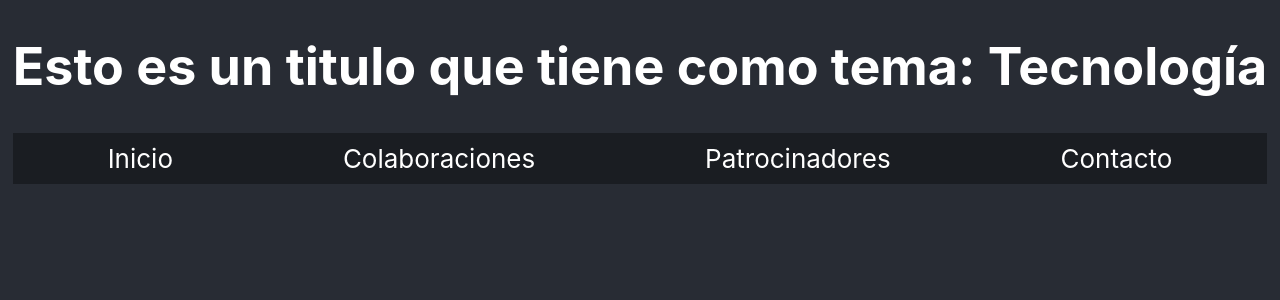
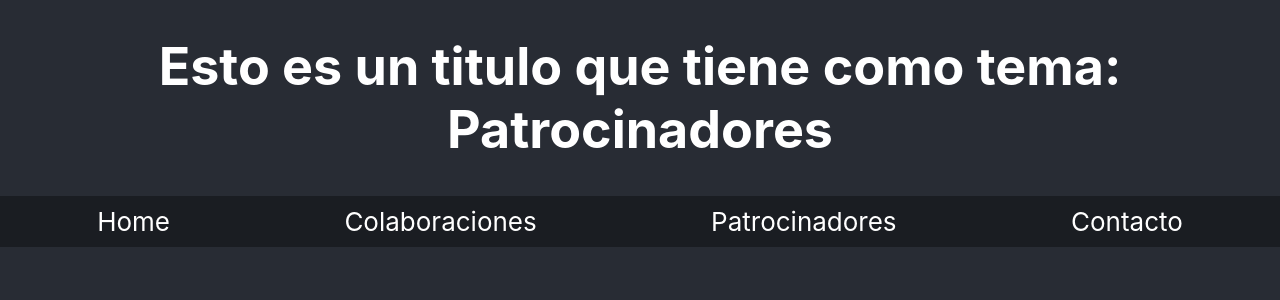
Before and after one commit to germany900/reactpruebagerman, a React (Create React App) app: page /topics in a window 1280 px wide. Shown: the top 300 px of the page. Built offline with nearby package versions, Linux system fonts and the light colour scheme.

Commit message:
Adding react-router-dom and create pages and navigation

```diff
--- a/package.json
+++ b/package.json
@@ -5,6 +5,7 @@
   "dependencies": {
     "react": "^16.10.2",
     "react-dom": "^16.10.2",
+    "react-router-dom": "^5.1.2",
     "react-scripts": "3.2.0"
   },
   "scripts": {
--- a/src/App.js
+++ b/src/App.js
@@ -1,14 +1,24 @@
 import React from 'react';
 import './App.css';
-import Encabezado from './components/Encabezado';
+import { BrowserRouter as Router, Route, Switch} from "react-router-dom";
+import Home from './pages/Home';
+import Contacto from './pages/Contacto';
+import Patrocinadores from './pages/Patrocinadores';
+import Contribuciones from './pages/Contribuciones'
+
 
 function App() {
   return (
-    <div className="App">
-      <header className="App-header">
-        <Encabezado tema={"Tecnología"} />
-      </header>
-    </div>
+    <Router>
+      <div className="App">
+        <Switch>
+          <Route exact path="/" component={Home} />
+          <Route path="/contacto" component={Contacto} />
+          <Route path="/topics" component={Patrocinadores} />
+          <Route path="/contribition" component={Contribuciones} />
+        </Switch>
+      </div>
+    </Router>
   );
 }
 
--- a/src/components/Navegacion.js
+++ b/src/components/Navegacion.js
@@ -1,12 +1,13 @@
 import React from 'react';
+import {Link} from "react-router-dom";
 
 const Navegacion = ()=>{
     return(
         <div className="navegacion">
-            <a href="/">Inicio</a>
-            <a href="/">Colaboraciones</a>
-            <a href="/">Patrocinadores</a>
-            <a href="/">Contacto</a>
+            <Link to="/">Home</Link>
+            <Link to="/contribition">Colaboraciones</Link>
+            <Link to="/topics" >Patrocinadores</Link>
+           <Link to="/contacto">Contacto</Link>
         </div>
     );
 }
--- /dev/null
+++ b/src/pages/Contacto.js
@@ -0,0 +1,15 @@
+import React from 'react';
+import '../App.css';
+import Encabezado from '../components/Encabezado';
+
+function Contacto() {
+  return (
+    <div className="App">
+      <header className="App-header">
+        <Encabezado tema={"Contacto"} />
+      </header>
+    </div>
+  );
+}
+
+export default Contacto;
--- /dev/null
+++ b/src/pages/Contribuciones.js
@@ -0,0 +1,15 @@
+import React from 'react';
+import '../App.css';
+import Encabezado from '../components/Encabezado';
+
+function Contribuciones() {
+  return (
+    <div className="App">
+      <header className="App-header">
+        <Encabezado tema={"Contribuciones"} />
+      </header>
+    </div>
+  );
+}
+
+export default Contribuciones;
--- /dev/null
+++ b/src/pages/Home.js
@@ -0,0 +1,15 @@
+import React from 'react';
+import '../App.css';
+import Encabezado from '../components/Encabezado';
+
+function App() {
+  return (
+    <div className="App">
+      <header className="App-header">
+        <Encabezado tema={"Home Tecnología"} />
+      </header>
+    </div>
+  );
+}
+
+export default App;
--- /dev/null
+++ b/src/pages/Patrocinadores.js
@@ -0,0 +1,15 @@
+import React from 'react';
+import '../App.css';
+import Encabezado from '../components/Encabezado';
+
+function Patrocinadores() {
+  return (
+    <div className="App">
+      <header className="App-header">
+        <Encabezado tema={"Patrocinadores"} />
+      </header>
+    </div>
+  );
+}
+
+export default Patrocinadores;
```
Also changed, not shown: 1 other file (tests, documents, lock files or other folders).
